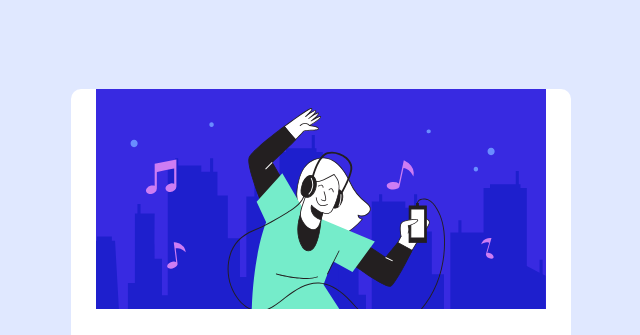
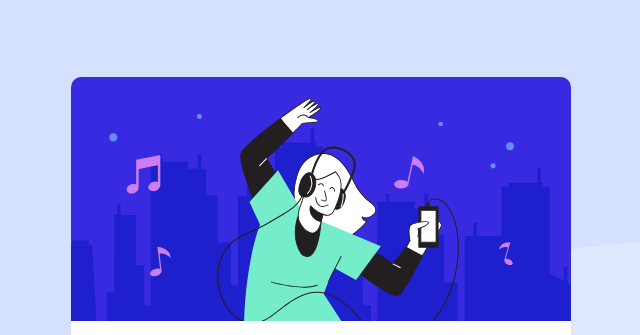
Before and after one commit to litmus-zhang/order-summary-component-main, a plain HTML site: page index.html in a window 1280 px wide. Shown: the top 335 px of the page, without its empty margins (319-959 px from the left). Drawn offline with Linux system fonts and the light colour scheme.

Commit message:
fixed the hero image

```diff
--- a/index.html
+++ b/index.html
@@ -16,6 +16,7 @@
   </style>
 </head>
 <body>
+  <div class="bg-img"></div>
   <div class="card">
     <div class="card-header">
       <img src="./images/illustration-hero.svg" alt="">
--- a/style.css
+++ b/style.css
@@ -26,6 +26,11 @@
     font-weight: normal;
     font-size: 1rem;
     cursor: pointer;
+    transition: all 0.3 linear;
+    filter: brightness(1);
+}
+.btn:hover, .btn:active{
+    filter: brightness(1.4);
 }
 .btn.sec{
     background: var(--Very-pale-blue);
@@ -53,6 +58,18 @@ body{
     height: 100vh;
     width: 100%;
 }
+.bg-img
+    {
+        position: absolute;
+        top: 0;
+        left: 0;
+        background: url('./images/pattern-background-desktop.svg') 20% 20% / cover;
+        width: 100vw;
+        height: 50vh;
+        z-index: -1;
+        animation: introLoad 2s forwards;
+
+      }
 
 .card{
  background-color: #fff;
@@ -72,6 +89,10 @@ justify-content: center;
     display: flex;
     align-items: center;
     justify-content: center;
+    height: 100%;
+    width: 100%;
+}
+.card .card-header img{
     height: 100%;
     width: 100%;
     object-fit: cover;
```
